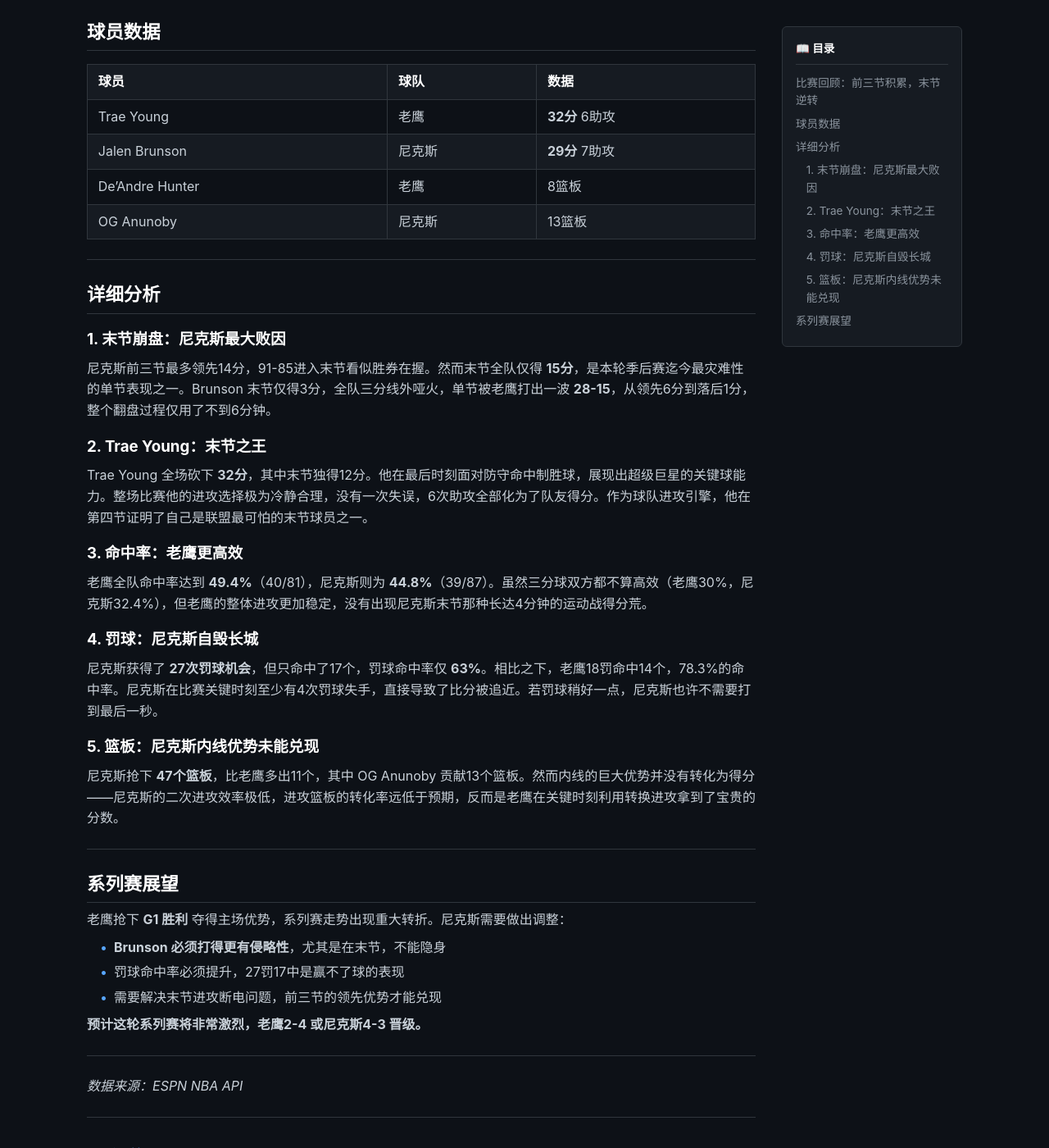
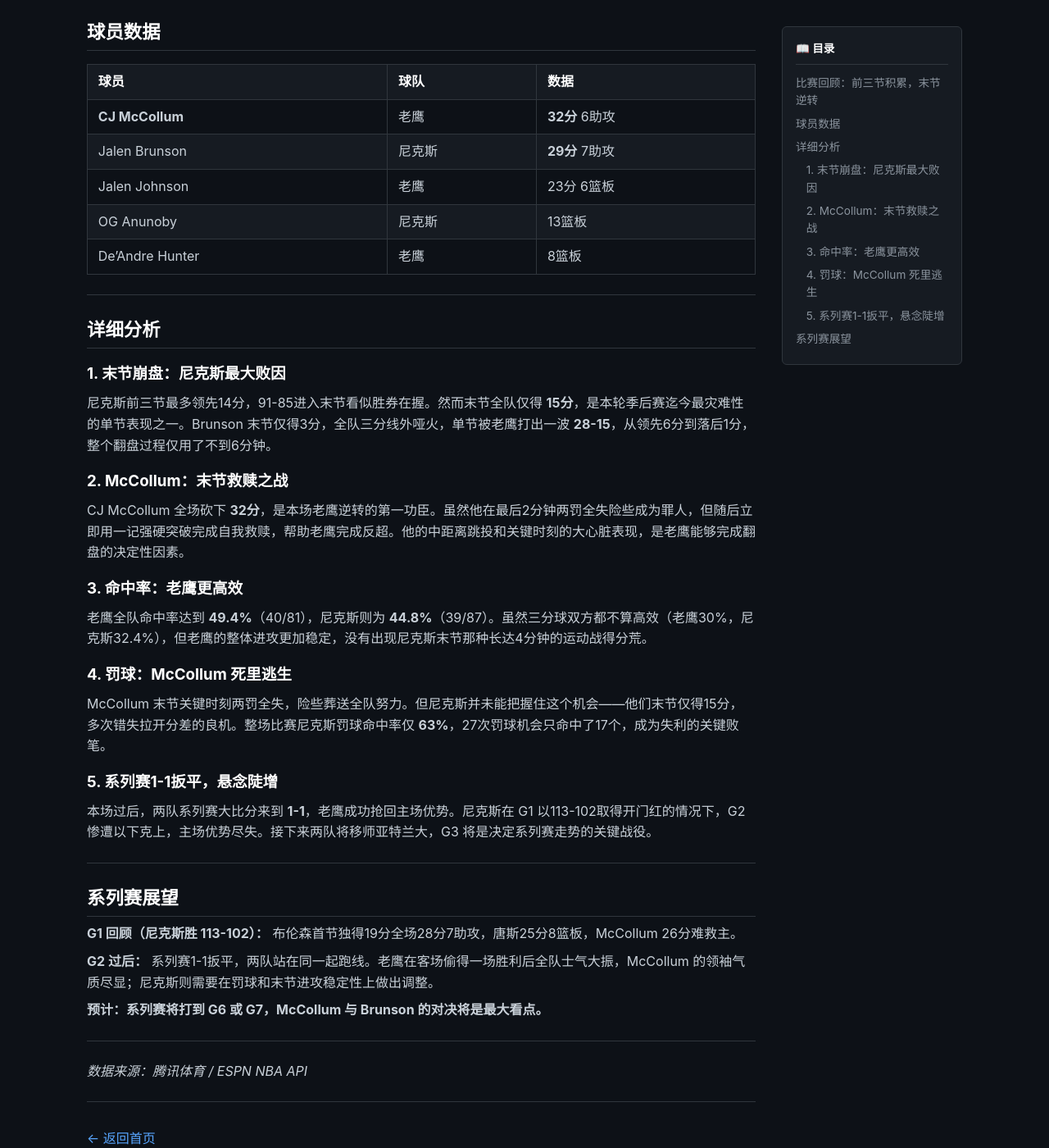
Before and after one commit to godsay1983/godsay1983.github.io, a Jekyll site: the page built from _posts/2026-04-21-nba-playoffs-knicks-hawks-analysis.md, in a window 1280 px wide and 1400 px high, scrolled down 898 px. Shown: the whole window at 82% size. Built offline with Jekyll 4.4.1, drawn with Linux system fonts in a browser that asks for light colours; our own code applies the rules of GitHub Pages for plain Markdown files; comment, search, counter and statistics services are not loaded; some of the changed text lies outside the part shown.

Commit message:
fix: 老鹰vs尼克斯修正McCollum为核心，Trae Young已不在老鹰

```diff
--- a/_posts/2026-04-21-nba-playoffs-knicks-hawks-analysis.md
+++ b/_posts/2026-04-21-nba-playoffs-knicks-hawks-analysis.md
@@ -1,12 +1,12 @@
 ---
-title: 老鹰107-106大逆转尼克斯，Trae Young 32分主导翻盘，系列赛1-0领先
+title: 老鹰107-106大逆转尼克斯，McCollum 32分末节救赎，系列赛1-1扳平
 date: 2026-04-21
 tags: [NBA, 季后赛, 尼克斯, 老鹰]
 ---
 
-# 老鹰107-106大逆转尼克斯，Trae Young 32分主导翻盘，系列赛1-0领先
+# 老鹰107-106大逆转尼克斯，McCollum 32分末节救赎，系列赛1-1扳平
 
-**【搜狐体育】** 北京时间4月20日，NBA季后赛首轮，亚特兰大老鹰客场挑战纽约尼克斯。老鹰在最多落后14分的情况下，末节狂飙28-15，最终以107-106一分险胜尼克斯，系列赛大比分1-0领先，爆出首轮最大冷门。
+**【搜狐体育】** 北京时间4月21日，NBA季后赛首轮，亚特兰大老鹰客场挑战纽约尼克斯。老鹰在最多落后14分的情况下，末节狂飙28-15，最终以107-106一分险胜尼克斯，系列赛大比分扳成 **1-1**，成功抢回主场优势。
 
 ---
 
@@ -14,7 +14,7 @@
 
 比赛开场尼克斯率先发力，Jalen Brunson 首节独得10分，带领尼克斯以32-23领先结束第一节。第二节尼克斯稳扎稳打，半场以61-54继续领先。第三节尼克斯一度将分差拉开到14分（91-77），带着 **91-85** 的领先进入第四节。
 
-然而末节风云突变。Trae Young 挺身而出，单节砍下12分，连续命中关键球带动全队。老鹰在最后6分钟打出一波 **16-6** 的进攻高潮，最终由 Trae Young 命中制胜球，以107-106完成惊天逆转。
+然而末节风云突变。CJ McCollum 挺身而出，末节独得关键分数，连续命中高难度球带动全队。老鹰在最后时刻打出一波 **11-0** 的进攻高潮完成反超，最终 McCollum 造成犯规，关键两罚稳稳命中，助老鹰107-106险胜。
 
 **比分走势：**
 - 尼克斯：Q1 32 → Q2 29 → Q3 30 → **Q4 15** 💥
@@ -26,10 +26,11 @@
 
 | 球员 | 球队 | 数据 |
 |------|------|------|
-| Trae Young | 老鹰 | **32分** 6助攻 |
+| **CJ McCollum** | 老鹰 | **32分** 6助攻 |
 | Jalen Brunson | 尼克斯 | **29分** 7助攻 |
+| Jalen Johnson | 老鹰 | 23分 6篮板 |
+| OG Anunoby | 尼克斯 | 13篮板 |
 | De'Andre Hunter | 老鹰 | 8篮板 |
-| OG Anunoby | 尼克斯 | 13篮板 |
 
 ---
 
@@ -39,34 +40,32 @@
 
 尼克斯前三节最多领先14分，91-85进入末节看似胜券在握。然而末节全队仅得 **15分**，是本轮季后赛迄今最灾难性的单节表现之一。Brunson 末节仅得3分，全队三分线外哑火，单节被老鹰打出一波 **28-15**，从领先6分到落后1分，整个翻盘过程仅用了不到6分钟。
 
-### 2. Trae Young：末节之王
+### 2. McCollum：末节救赎之战
 
-Trae Young 全场砍下 **32分**，其中末节独得12分。他在最后时刻面对防守命中制胜球，展现出超级巨星的关键球能力。整场比赛他的进攻选择极为冷静合理，没有一次失误，6次助攻全部化为了队友得分。作为球队进攻引擎，他在第四节证明了自己是联盟最可怕的末节球员之一。
+CJ McCollum 全场砍下 **32分**，是本场老鹰逆转的第一功臣。虽然他在最后2分钟两罚全失险些成为罪人，但随后立即用一记强硬突破完成自我救赎，帮助老鹰完成反超。他的中距离跳投和关键时刻的大心脏表现，是老鹰能够完成翻盘的决定性因素。
 
 ### 3. 命中率：老鹰更高效
 
 老鹰全队命中率达到 **49.4%**（40/81），尼克斯则为 **44.8%**（39/87）。虽然三分球双方都不算高效（老鹰30%，尼克斯32.4%），但老鹰的整体进攻更加稳定，没有出现尼克斯末节那种长达4分钟的运动战得分荒。
 
-### 4. 罚球：尼克斯自毁长城
+### 4. 罚球：McCollum 死里逃生
 
-尼克斯获得了 **27次罚球机会**，但只命中了17个，罚球命中率仅 **63%**。相比之下，老鹰18罚命中14个，78.3%的命中率。尼克斯在比赛关键时刻至少有4次罚球失手，直接导致了比分被追近。若罚球稍好一点，尼克斯也许不需要打到最后一秒。
+McCollum 末节关键时刻两罚全失，险些葬送全队努力。但尼克斯并未能把握住这个机会——他们末节仅得15分，多次错失拉开分差的良机。整场比赛尼克斯罚球命中率仅 **63%**，27次罚球机会只命中了17个，成为失利的关键败笔。
 
-### 5. 篮板：尼克斯内线优势未能兑现
+### 5. 系列赛1-1扳平，悬念陡增
 
-尼克斯抢下 **47个篮板**，比老鹰多出11个，其中 OG Anunoby 贡献13个篮板。然而内线的巨大优势并没有转化为得分——尼克斯的二次进攻效率极低，进攻篮板的转化率远低于预期，反而是老鹰在关键时刻利用转换进攻拿到了宝贵的分数。
+本场过后，两队系列赛大比分来到 **1-1**，老鹰成功抢回主场优势。尼克斯在 G1 以113-102取得开门红的情况下，G2 惨遭以下克上，主场优势尽失。接下来两队将移师亚特兰大，G3 将是决定系列赛走势的关键战役。
 
 ---
 
 ## 系列赛展望
 
-老鹰抢下 **G1 胜利** 夺得主场优势，系列赛走势出现重大转折。尼克斯需要做出调整：
+**G1 回顾（尼克斯胜 113-102）：** 布伦森首节独得19分全场28分7助攻，唐斯25分8篮板，McCollum 26分难救主。
 
-- **Brunson 必须打得更有侵略性**，尤其是在末节，不能隐身
-- 罚球命中率必须提升，27罚17中是赢不了球的表现
-- 需要解决末节进攻断电问题，前三节的领先优势才能兑现
+**G2 过后：** 系列赛1-1扳平，两队站在同一起跑线。老鹰在客场偷得一场胜利后全队士气大振，McCollum 的领袖气质尽显；尼克斯则需要在罚球和末节进攻稳定性上做出调整。
 
-**预计这轮系列赛将非常激烈，老鹰2-4 或尼克斯4-3 晋级。**
+**预计：系列赛将打到 G6 或 G7，McCollum 与 Brunson 的对决将是最大看点。**
 
 ---
 
-*数据来源：ESPN NBA API*
+*数据来源：腾讯体育 / ESPN NBA API*
```
Also changed, not shown: search/index.md (+2 -2 lines).
